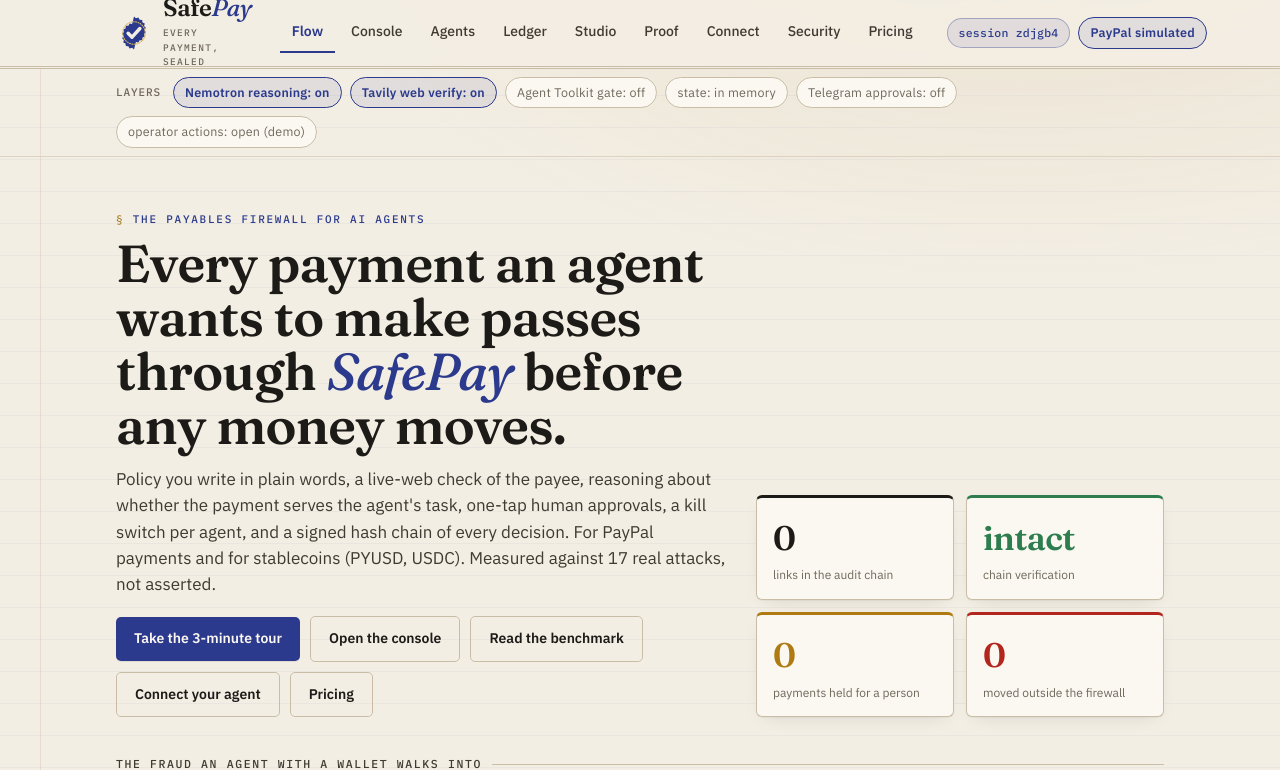
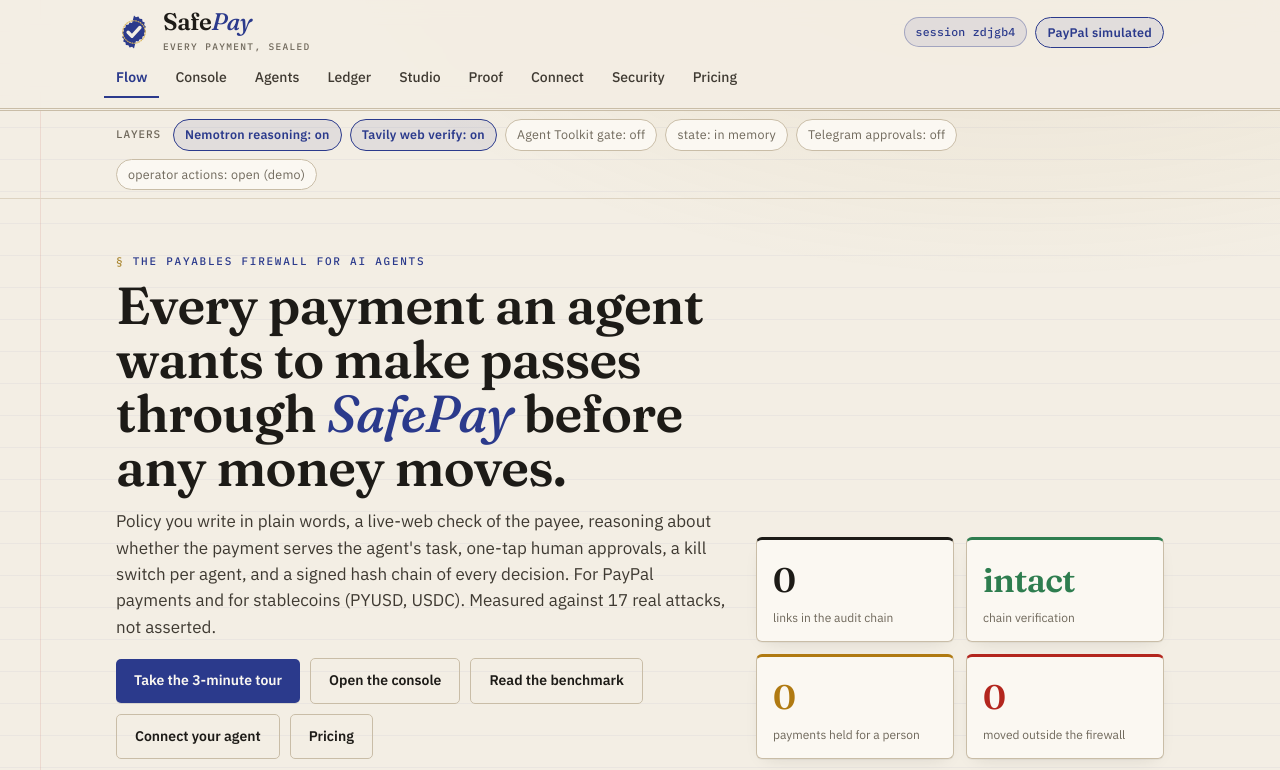
Before and after one commit to NovaCorpAI/safepay, a Flask app: page / in a window 1280 px wide. Shown: the top 770 px of the page. Run offline with Flask 3, Linux system fonts and the light colour scheme; data that the repository does not hold is empty.

Commit message:
Header: tagline on one line; nav takes its own row below 1280px
Nine pages no longer fit beside the brand, which squeezed the tagline into
one word per line and pushed the page wider than the screen at 900-1100px.
Bump the asset cache-buster to 0.8.0.

Co-Authored-By: Claude Opus 5.5 <noreply@anthropic.com>

```diff
--- a/webapp/app.py
+++ b/webapp/app.py
@@ -179,7 +179,7 @@ def _connector_guard(run: str, pinned_ok: bool = True):
                     "present its key (Authorization: Bearer spk_...) to change its rules"}), 403
 
 
-VERSION = "0.6.0"   # also the cache-buster on /static assets
+VERSION = "0.8.0"   # also the cache-buster on /static assets
 
 
 def _ctx() -> dict:
--- a/webapp/static/app.css
+++ b/webapp/static/app.css
@@ -48,7 +48,7 @@ p { margin: 0; }
 .brand .mark { width: 36px; height: 36px; flex: 0 0 auto; }
 .brand .word { font-family: var(--serif); font-size: 24px; font-weight: 600; letter-spacing: -.02em; line-height: 1; }
 .brand .fix { color: var(--seal); font-style: italic; font-weight: 500; }
-.brand .tagline { display: block; font-family: var(--mono); font-size: 9.5px; letter-spacing: .14em; text-transform: uppercase;
+.brand .tagline { display: block; white-space: nowrap; font-family: var(--mono); font-size: 9.5px; letter-spacing: .14em; text-transform: uppercase;
   color: var(--muted); margin-top: 3px; font-weight: 500; }
 .nav { display: flex; gap: 4px; margin-left: 6px; }
 .nav a { color: var(--ink2); text-decoration: none; font-size: 14px; font-weight: 500; padding: 8px 12px;
@@ -61,9 +61,17 @@ p { margin: 0; }
 .chip.on { color: var(--allow); border-color: rgba(34,197,94,.4); background: var(--allow-bg); }
 .chip.off { color: var(--muted); }
 .chip.session { font-family: var(--mono); font-size: 11.5px; }
+.brand { flex: 0 0 auto; }
+.nav a { white-space: nowrap; }
+/* Nine pages do not fit beside the brand below this width: the nav takes its
+   own row (scrolling sideways if it must) instead of squeezing the brand. */
+@media (max-width: 1280px) {
+  .topbar .wrap { height: auto; flex-wrap: wrap; padding-block: 10px; row-gap: 4px; }
+  .nav { order: 3; width: 100%; margin-left: -12px; overflow-x: auto; scrollbar-width: none; }
+}
 @media (max-width: 760px) {
-  .topbar .wrap { height: auto; flex-wrap: wrap; padding-block: 10px; gap: 8px; }
-  .nav { order: 3; width: 100%; margin-left: 0; overflow-x: auto; }
+  .topbar .wrap { gap: 8px; }
+  .nav { margin-left: 0; }
   .nav a { padding: 7px 10px; }
 }
 
```
